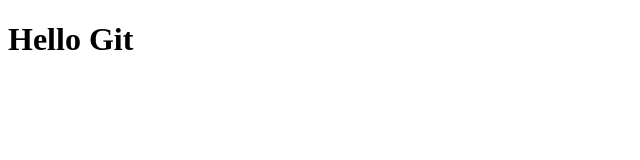
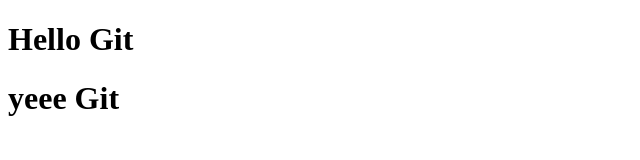
Before and after one commit to aofpodemo/myapp, a plain HTML site: page index.html in a window 1280 px wide. Shown: the whole page, without its empty margins (0-640 px from the left). Drawn offline with Linux system fonts and the light colour scheme.

Commit message:
add  yee git

```diff
--- a/index.html
+++ b/index.html
@@ -5,5 +5,6 @@
 </head>
 <body>
     <h1>Hello Git</h1>
+    <h1>yeee Git</h1>
 </body>
 </html>
```
